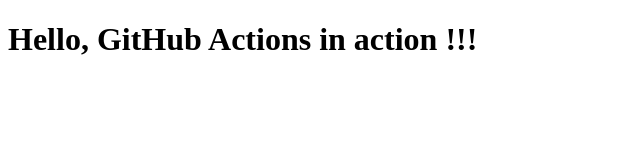
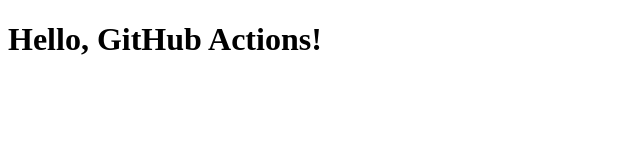
Before and after one commit to dth99/gh-deployment-workflow, a plain HTML site: page index.html in a window 1280 px wide. Shown: the whole page, without its empty margins (0-640 px from the left). Drawn offline with Linux system fonts and the light colour scheme.

Commit message:
Update index.html

```diff
--- a/index.html
+++ b/index.html
@@ -2,9 +2,9 @@
 <html lang="en">
 <head>
   <meta charset="UTF-8">
-  <title>GitHub Actions</title>
+  <title>Actions</title>
 </head>
 <body>
-  <h1>Hello, GitHub Actions in action !!!</h1>
+  <h1>Hello, GitHub Actions!</h1>
 </body>
 </html>
```
